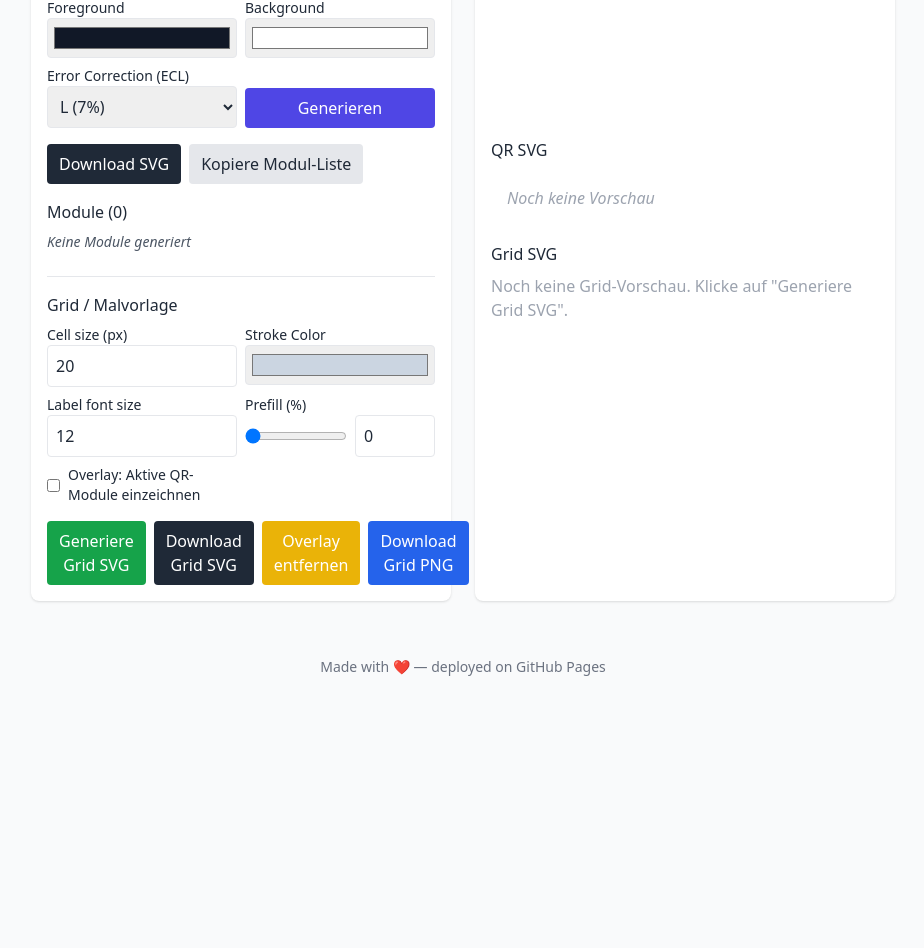
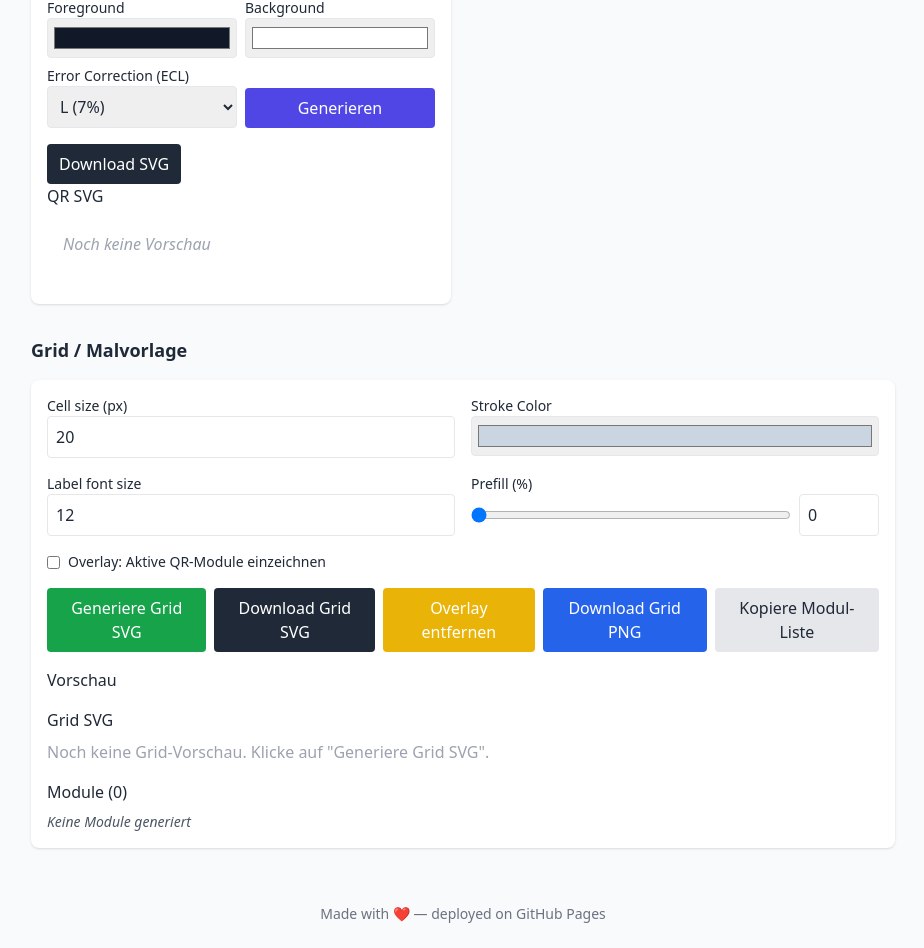
Before and after one commit to michael-braun/qr-color-by-numbers, a React (Vite) app: page / in a window 1280 px wide. Shown: the part 314-1262 px from the top of the page, without its empty margins (177-1101 px from the left). Before the commit the page ends 1015 px from the top, so only its background shows below. Built offline with nearby package versions, Linux system fonts and the light colour scheme.

Commit message:
Update ui

```diff
--- a/src/App.tsx
+++ b/src/App.tsx
@@ -67,6 +67,13 @@ export default function App() {
       })
       setGridSvgFull(s)
       setGridSvgPreview(stripXmlProlog(s))
+      // Generate the module list together with the grid so it appears under Grid/Malvorlage
+      try {
+        const elems = elementsFromContent(text, ecl, prefillPercent)
+        setElements(elems)
+      } catch (e) {
+        console.error('Failed to compute module list for grid:', e)
+      }
     } catch (err) {
       console.error(err)
       setGridSvgFull('')
@@ -196,19 +203,18 @@ export default function App() {
 
             <div className="mt-4 flex gap-2">
               <button onClick={handleDownload} className="bg-gray-800 text-white px-3 py-2 rounded">Download SVG</button>
-              <button onClick={() => { navigator.clipboard?.writeText(elements.join(' ')) }} className="bg-gray-200 px-3 py-2 rounded">Kopiere Modul-Liste</button>
             </div>
 
-            <div className="mt-4">
-              <h3 className="font-medium">Module ({elements.length})</h3>
-              <div className="mt-2 text-sm text-gray-600">
-                {elements.length === 0 ? <em>Keine Module generiert</em> : <pre className="whitespace-pre-wrap break-words">{elements.join(' ')}</pre>}
-              </div>
+            <h4 className="font-medium mb-2">QR SVG</h4>
+            <div className="p-4 bg-white rounded mb-4" dangerouslySetInnerHTML={{ __html: svgPreview || '<em class="text-gray-400">Noch keine Vorschau</em>' }} />
+
+          </section>
         </div>
 
-            <div className="mt-6 border-t pt-4">
-              <h3 className="font-medium mb-2">Grid / Malvorlage</h3>
-              <div className="grid grid-cols-2 gap-2">
+        <div className="mt-8">
+          <h3 className="text-lg font-semibold mb-4">Grid / Malvorlage</h3>
+          <div className="bg-white rounded-lg shadow p-4">
+            <div className="grid grid-cols-2 gap-4">
               <div>
                 <label className="block text-sm">Cell size (px)</label>
                 <input type="number" value={cellSize} onChange={e => setCellSize(Number(e.target.value))} className="w-full p-2 border rounded" />
@@ -239,19 +245,13 @@ export default function App() {
               <button onClick={handleDownloadGridSvg} className="bg-gray-800 text-white px-3 py-2 rounded">Download Grid SVG</button>
               <button onClick={handleRemoveOverlay} className="bg-yellow-500 text-white px-3 py-2 rounded">Overlay entfernen</button>
               <button onClick={handleDownloadGridPng} className="bg-blue-600 text-white px-3 py-2 rounded">Download Grid PNG</button>
+              <button onClick={() => { navigator.clipboard?.writeText(elements.join(' ')) }} className="bg-gray-200 px-3 py-2 rounded">Kopiere Modul-Liste</button>
             </div>
 
-            </div>
-
-          </section>
-
-          <section className="bg-white rounded-lg shadow p-4 flex flex-col items-center">
+            <div className="mt-4">
               <h3 className="font-medium mb-4">Vorschau</h3>
               <div className="w-full h-full flex items-center justify-center">
                 <div className="w-full">
-                <h4 className="font-medium mb-2">QR SVG</h4>
-                <div className="p-4 bg-white rounded mb-4" dangerouslySetInnerHTML={{ __html: svgPreview || '<em class="text-gray-400">Noch keine Vorschau</em>' }} />
-
                   <h4 className="font-medium mb-2">Grid SVG</h4>
                   {gridSvgPreview ? (
                     <div className="overflow-auto border bg-white p-4" dangerouslySetInnerHTML={{ __html: gridSvgPreview }} />
@@ -260,7 +260,17 @@ export default function App() {
                   )}
                 </div>
               </div>
-          </section>
+            </div>
+
+            {/* Modules: show modules list under Grid/Malvorlage (updated when grid is generated) */}
+            <div className="mt-4">
+              <h3 className="font-medium">Module ({elements.length})</h3>
+              <div className="mt-2 text-sm text-gray-600">
+                {elements.length === 0 ? <em>Keine Module generiert</em> : <pre className="whitespace-pre-wrap break-words">{elements.join(' ')}</pre>}
+              </div>
+            </div>
+
+          </div>
         </div>
       </main>
 
```
Lines whose indentation alone changed are shown as unchanged.
